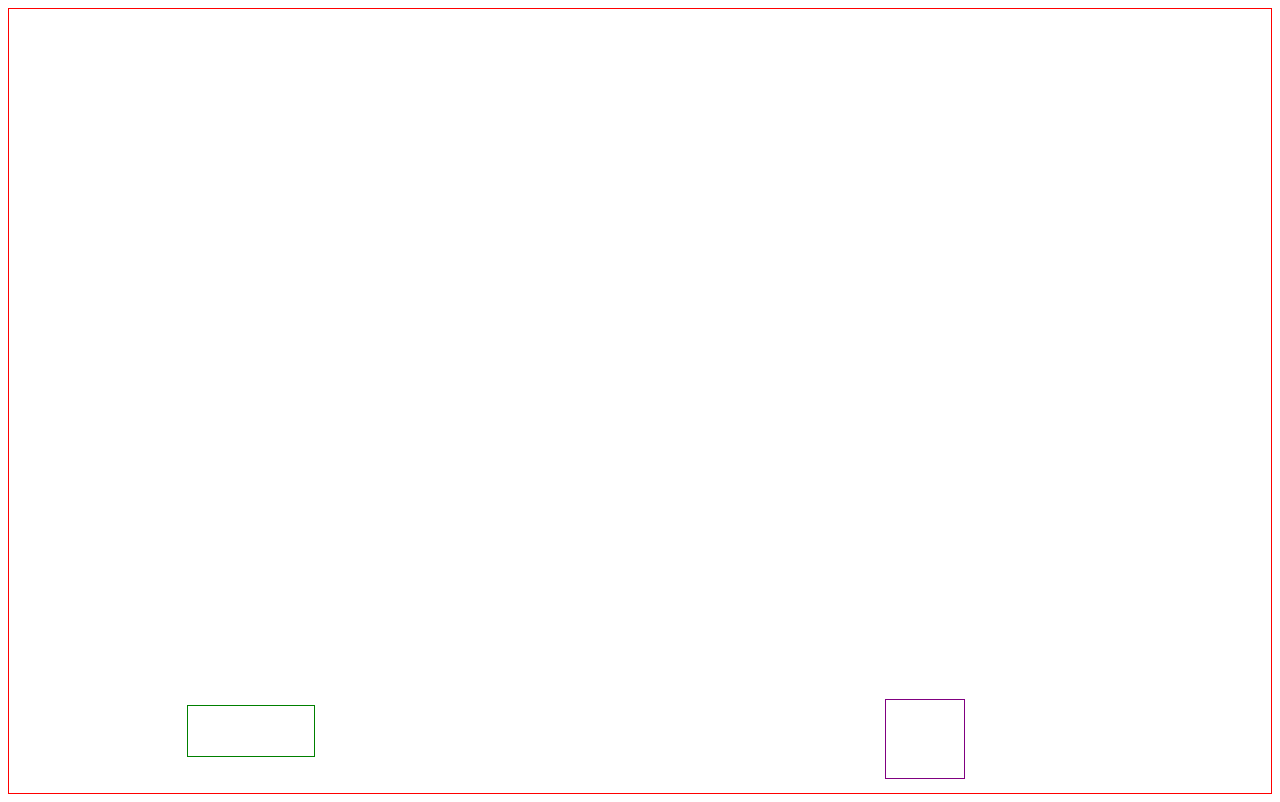
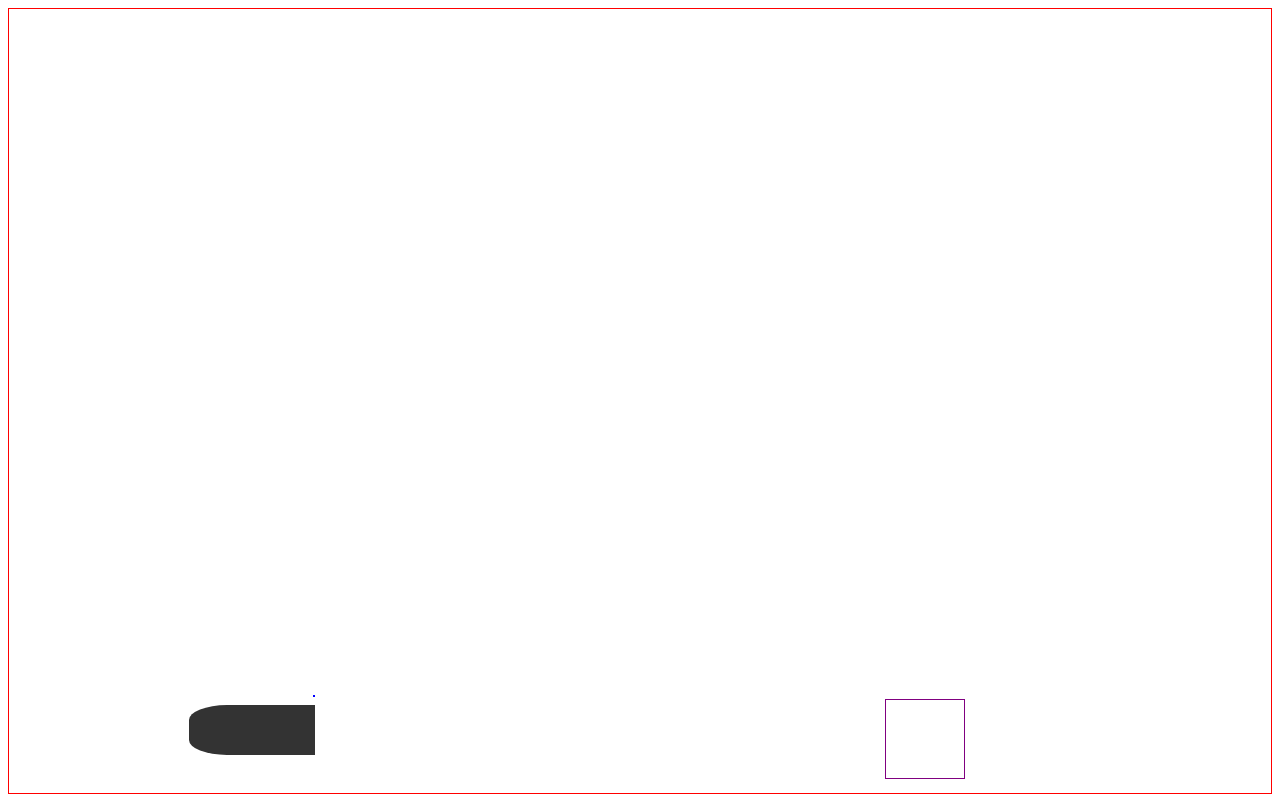
Before and after one commit to Cheezily/cannon-and-target, a plain HTML site: page index.html in a window 1280 px wide. Drawn offline with nearby package versions, Linux system fonts and the light colour scheme.

Commit message:
change muzzle position for more aligned firing

```diff
--- a/css/style.css
+++ b/css/style.css
@@ -16,15 +16,23 @@ body {
 }
 
 .cannon {
-  border: 1px solid green;
+  background: #333;
   float: right;
+  border-bottom-left-radius: 30%;
+  border-top-left-radius: 30%;
 }
 
 .muzzle {
   float: right;
   width: 0;
   height: 0;
+  border: 1px solid blue;
+  padding: 0;
+  margin-right: 0%;
+  margin-top: -4%;
+  margin-bottom: 0;
 }
+
 .muzzle:after {
   clear: both;
 }
@@ -43,4 +51,5 @@ body {
 .shell {
   position: absolute;
   selection: none;
+  z-index: -1;
 }
--- a/js/main.js
+++ b/js/main.js
@@ -26,7 +26,7 @@ $(document).ready(function() {
   var radians = 0;
   var shotsTaken = 0;
   var shellSpeed = 35;
-  var fireDelay = 100;
+  var fireDelay = 200;
 
   var shells = [];
 
@@ -125,15 +125,15 @@ $(document).ready(function() {
 
       $('.container').mouseup(function() {
         stopFiring = true;
-        removeInProgress = true;
 
         // remove the shots taken from the DOM. removeInProgress needed so
         // it doens't remove shots from a new batch just fired
         if (!removeInProgress) {
+
+          removeInProgress = true;
+
           setTimeout(function() {
-            for (shot in shots) {
-              $(shots[shot]).remove();
-            }
+            $('.shell').remove();
             removeInProgress = false;
           }, (200 - shellSpeed) * 15)
         }
```
